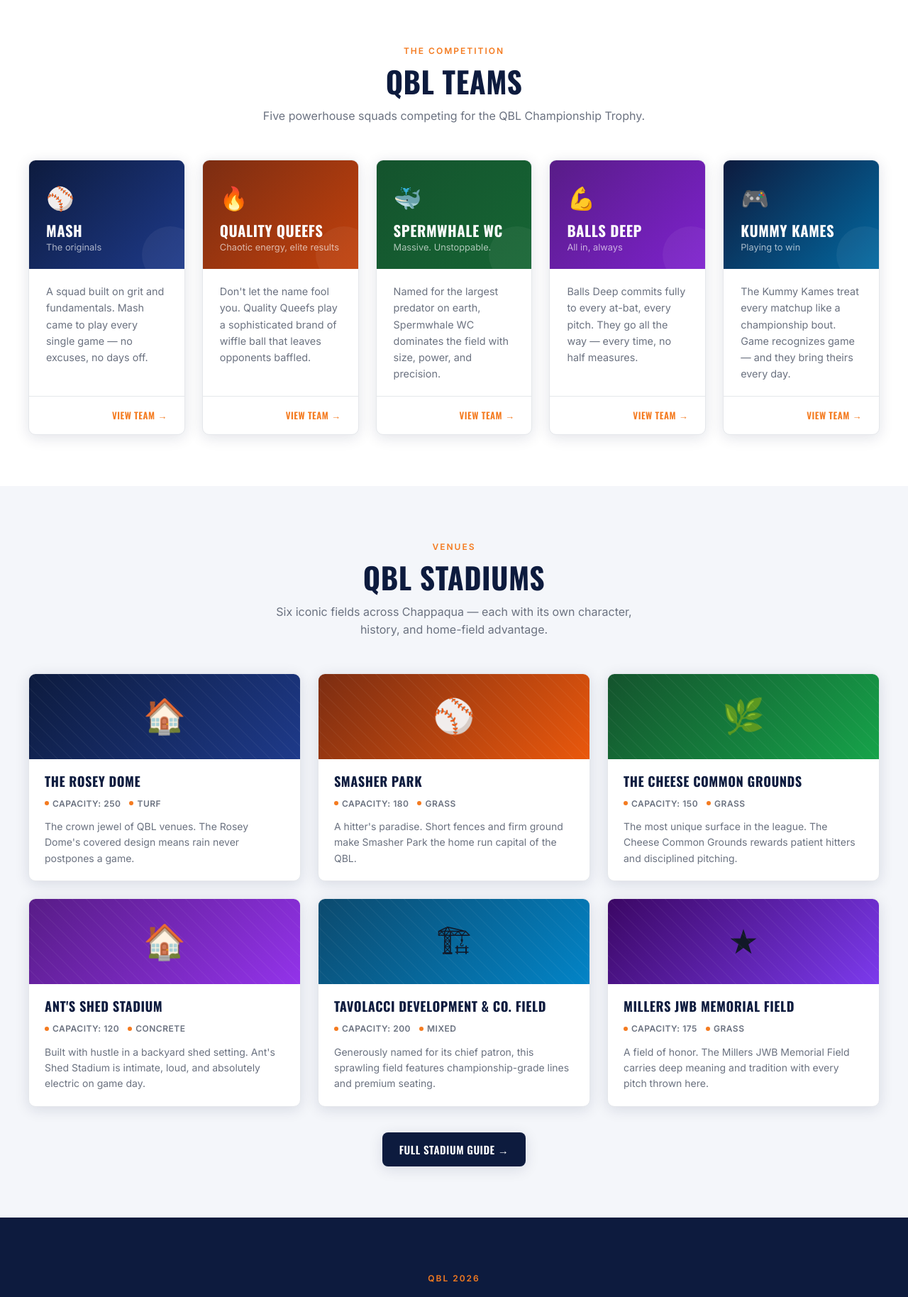
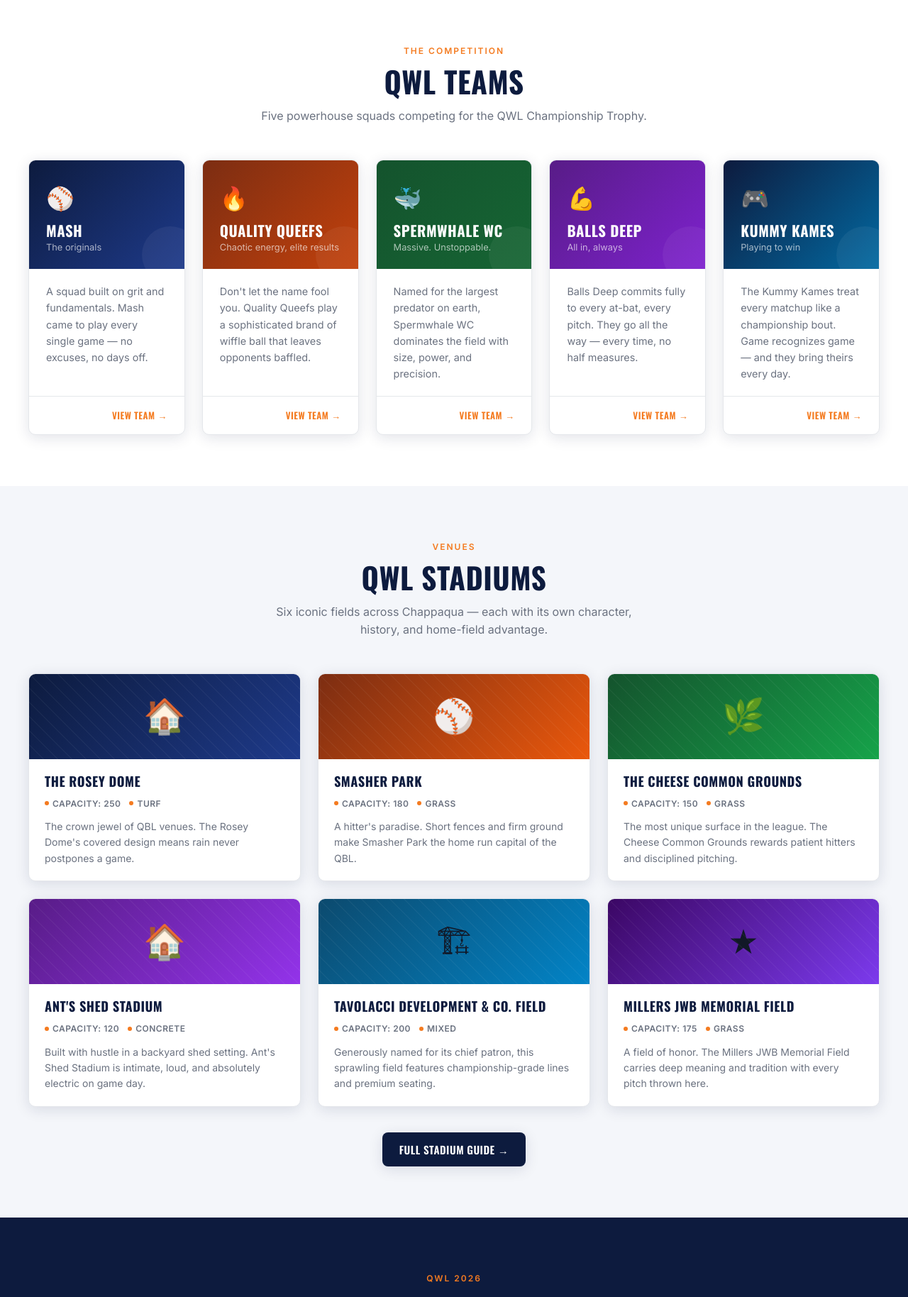
Before and after one commit to Zrk1212/Zac-repo, a plain HTML site: page index.html in a window 1280 px wide. Shown: the part 729-2557 px from the top of the page at 71% size. Drawn offline with nearby package versions, Linux system fonts and the light colour scheme.

Commit message:
Add files via upload

```diff
--- a/index.html
+++ b/index.html
@@ -3,7 +3,7 @@
 <head>
   <meta charset="UTF-8" />
   <meta name="viewport" content="width=device-width, initial-scale=1.0" />
-  <title>Quaker Wiffle Ball League | QBL</title>
+  <title>Quaker Wiffle Ball League | QWL</title>
   <style>
 /* === QBL Design System === */
 @import url('https://fonts.googleapis.com/css2?family=Oswald:wght@400;500;600;700&family=Inter:wght@400;500;600&display=swap');
@@ -164,7 +164,7 @@ img { max-width: 100%; display: block; }
   <nav class="navbar">
     <div class="nav-inner">
       <a href="index.html" class="nav-logo">
-        <div class="nav-logo-badge">QBL</div>
+        <div class="nav-logo-badge">QWL</div>
         <div class="nav-logo-text">
           <span class="nav-logo-name">Quaker Wiffle Ball League</span>
           <span class="nav-logo-sub">Horace Greeley High School &mdash; Chappaqua, NY</span>
@@ -198,7 +198,7 @@ img { max-width: 100%; display: block; }
       <h1>Quaker <span>Wiffle Ball</span> League</h1>
       <p>The most competitive wiffle ball league in Westchester County. Five elite teams. Six legendary stadiums. Zero mercy.</p>
       <div class="hero-actions">
-        <a href="teams/mash.html" class="btn btn-primary">View Teams</a>
+        <a href="#teams" class="btn btn-primary">View Teams</a>
         <a href="stadiums.html" class="btn btn-outline">Stadiums</a>
       </div>
     </div>
@@ -207,7 +207,7 @@ img { max-width: 100%; display: block; }
   <hr class="divider" />
 
   <!-- STATS -->
-  <section class="section">
+  <section class="section" id="teams">
     <div class="container">
       <div class="stats-bar">
         <div class="stat-item">
@@ -231,8 +231,8 @@ img { max-width: 100%; display: block; }
       <!-- TEAMS GRID -->
       <div class="section-header">
         <span class="section-label">The Competition</span>
-        <h2>QBL Teams</h2>
-        <p>Five powerhouse squads competing for the QBL Championship Trophy.</p>
+        <h2>QWL Teams</h2>
+        <p>Five powerhouse squads competing for the QWL Championship Trophy.</p>
       </div>
 
       <div class="card-grid">
@@ -314,7 +314,7 @@ img { max-width: 100%; display: block; }
     <div class="container">
       <div class="section-header">
         <span class="section-label">Venues</span>
-        <h2>QBL Stadiums</h2>
+        <h2>QWL Stadiums</h2>
         <p>Six iconic fields across Chappaqua — each with its own character, history, and home-field advantage.</p>
       </div>
 
@@ -401,7 +401,7 @@ img { max-width: 100%; display: block; }
   <!-- CTA -->
   <section class="section" style="background: var(--navy); text-align: center;">
     <div class="container">
-      <span class="section-label" style="color: var(--orange);">QBL 2026</span>
+      <span class="section-label" style="color: var(--orange);">QWL 2026</span>
       <h2 style="color: var(--white); font-size: clamp(1.8rem, 4vw, 2.8rem); text-transform: uppercase; margin-top: 10px;">Built by Seniors.<br>Played with Pride.</h2>
       <p style="color: rgba(255,255,255,0.65); margin-top: 16px; margin-bottom: 32px; max-width: 480px; margin-left: auto; margin-right: auto;">
         Quaker Wiffle Ball League was founded by the Class of 2026 at Horace Greeley High School in Chappaqua, New York.
@@ -416,7 +416,7 @@ img { max-width: 100%; display: block; }
       <div class="footer-top">
         <div class="footer-brand">
           <div class="nav-logo" style="margin-bottom: 12px;">
-            <div class="nav-logo-badge">QBL</div>
+            <div class="nav-logo-badge">QWL</div>
             <div class="nav-logo-text">
               <span class="nav-logo-name">Quaker Wiffle Ball League</span>
             </div>
@@ -444,7 +444,7 @@ img { max-width: 100%; display: block; }
       </div>
       <div class="footer-bottom">
         <p>&copy; 2026 Quaker Wiffle Ball League. Horace Greeley High School, Chappaqua, NY.</p>
-        <span class="footer-badge">QBL 2026</span>
+        <span class="footer-badge">QWL 2026</span>
       </div>
     </div>
   </footer>
```
